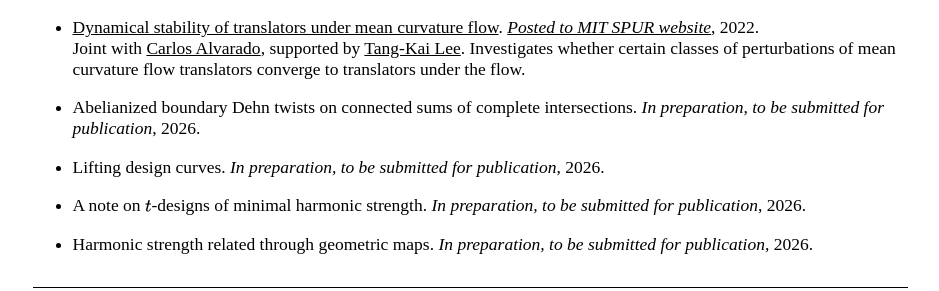
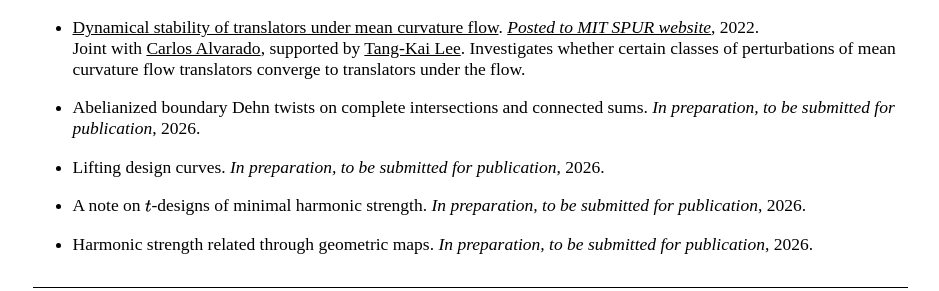
Before and after one commit to AyodejiLindblad/AyodejiLindblad.github.io, a Jekyll site: the page built from index.md, in a window 1280 px wide and 900 px high, scrolled down 799 px. Shown: the part 163-454 px from the top of the window, without its empty margins (170-1109 px from the left). Built offline with Jekyll 4.4.1, drawn with Linux system fonts in a browser that asks for light colours; some web fonts are replaced.

Commit message:
and, not of

```diff
--- a/index.md
+++ b/index.md
@@ -51,7 +51,7 @@ I'm a third-year PhD student of [Tom Mrowka](https://math.mit.edu/~mrowka/) at [
 * [Dynamical stability of translators under mean curvature flow](https://math.mit.edu/research/undergraduate/spur/documents/2022/Alvarado_Linblad.pdf). *[Posted to MIT SPUR website](https://math.mit.edu/research/undergraduate/spur/past-projects.html)*, 2022.
     Joint with [Carlos Alvarado](https://alvarado-alvarez.github.io/), supported by [Tang-Kai Lee](https://www.math.columbia.edu/~leetk/). Investigates whether certain classes of perturbations of mean curvature flow translators converge to translators under the flow.
 
-* Abelianized boundary Dehn twists on connected sums of complete intersections. *In preparation, to be submitted for publication*, 2026.
+* Abelianized boundary Dehn twists on complete intersections and connected sums. *In preparation, to be submitted for publication*, 2026.
 
 * Lifting design curves. *In preparation, to be submitted for publication*, 2026.
 
```
